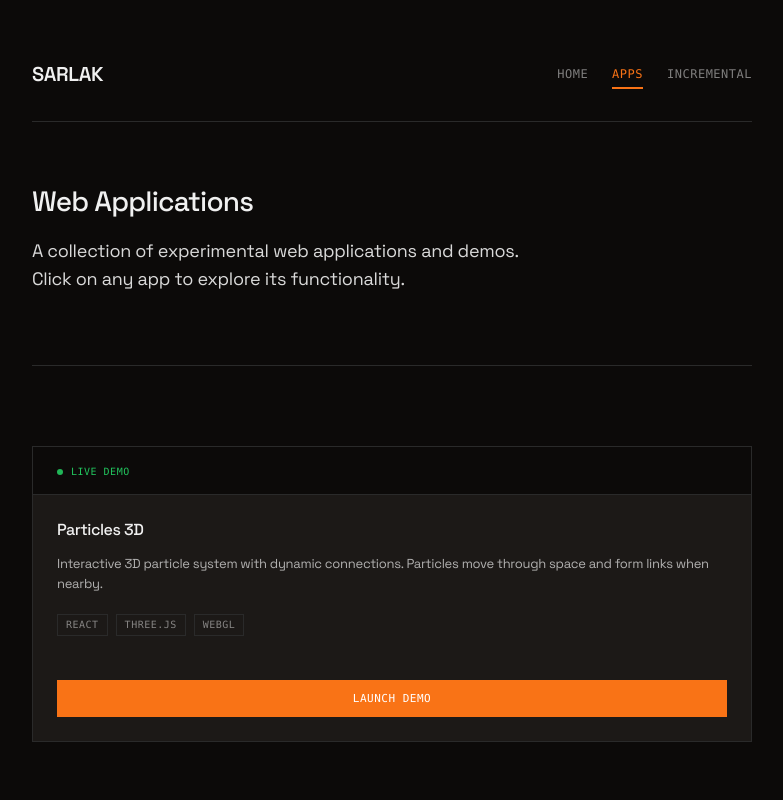
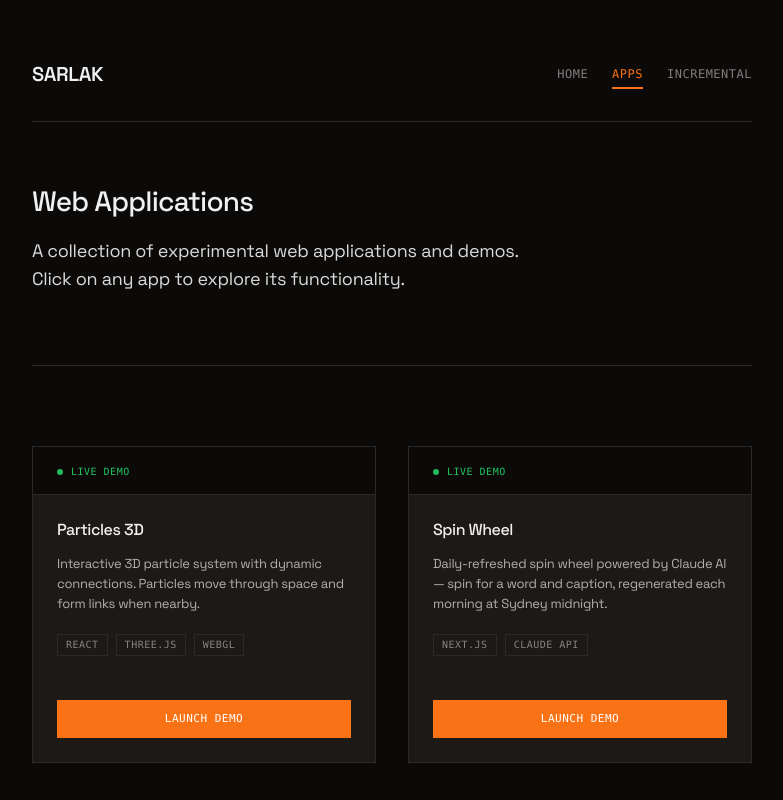
Before and after one commit to shahhinsarlak/sarlakweb, a Next.js app: page /apps in a window 1280 px wide. Shown: the top 800 px of the page, without its empty margins (248-1031 px from the left). Built offline with nearby package versions, Linux system fonts and the light colour scheme.

Commit message:
feat(16-01): add Spin Wheel card to /apps page; build passes clean
- Add Spin Wheel app-card after Particles 3D in apps-grid
- Card includes title, description, Next.js + Claude API tech tags
- Link href="/wheel" to launch the demo
- npm run build exits 0, no ESLint errors

```diff
--- a/app/apps/page.js
+++ b/app/apps/page.js
@@ -69,6 +69,31 @@ export default function Apps() {
               </div>
             </div>
 
+            {/* Spin Wheel App */}
+            <div className="app-card">
+              <div className="app-header">
+                <div className="app-status live">
+                  <span className="status-indicator"></span>
+                  Live Demo
+                </div>
+              </div>
+              <div className="app-info">
+                <h3 className="app-title">Spin Wheel</h3>
+                <p className="app-description">
+                  Daily-refreshed spin wheel powered by Claude AI &mdash; spin for a word and caption, regenerated each morning at Sydney midnight.
+                </p>
+                <div className="app-tech">
+                  <span className="tech-tag">Next.js</span>
+                  <span className="tech-tag">Claude API</span>
+                </div>
+              </div>
+              <div className="app-actions">
+                <Link href="/wheel" className="app-button primary">
+                  Launch Demo
+                </Link>
+              </div>
+            </div>
+
           </div>
         </section>
 
```
